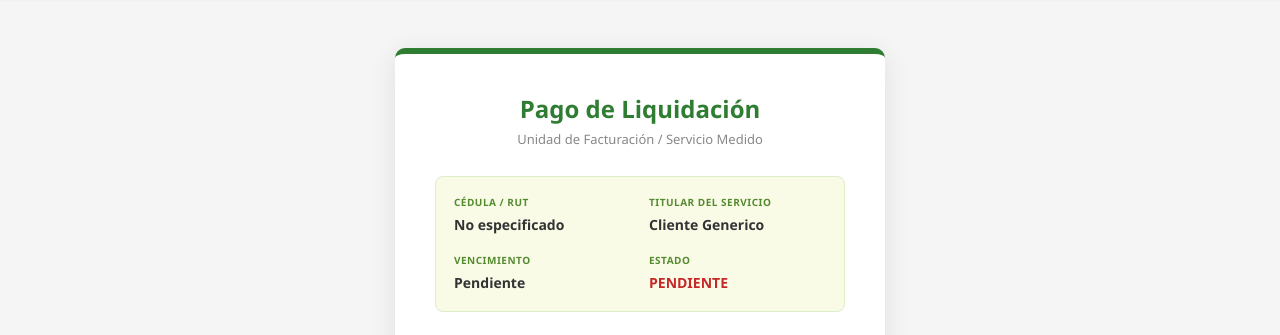
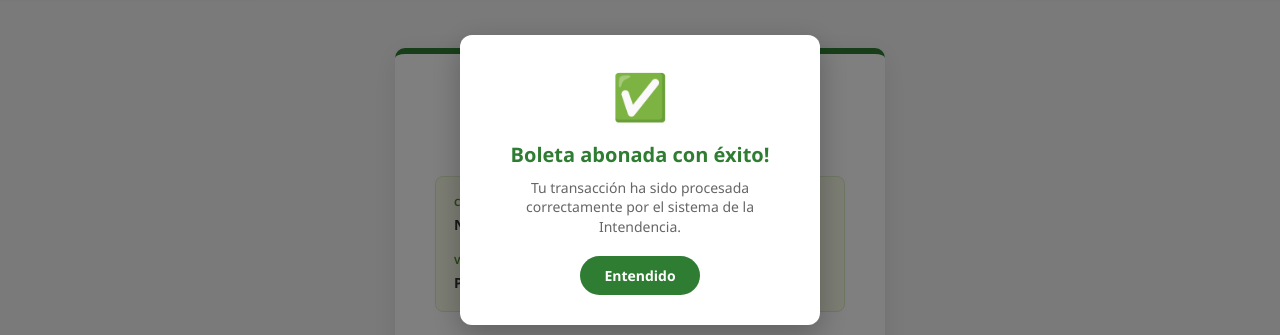
Before and after one commit to Nehueln/boleta-paysandu, a plain HTML site: page index.html in a window 1280 px wide. Both pictures are taken after a click on the button "ABONAR LIQUIDACIÓN". Shown: the part 220-555 px from the top of the page. Drawn offline with Linux system fonts and the light colour scheme.

Commit message:
add validation payment

```diff
--- a/index.html
+++ b/index.html
@@ -207,6 +207,66 @@
         .pay-button:hover  { background: #1b5e20; }
         .pay-button:active { transform: scale(0.98); }
 
+        /* ===== POPUP ÉXITO (NUEVO) ===== */
+        .success-overlay {
+            position: fixed;
+            top: 0; left: 0;
+            width: 100%; height: 100%;
+            background: rgba(0, 0, 0, 0.5);
+            display: flex;
+            align-items: center;
+            justify-content: center;
+            z-index: 1000;
+            opacity: 0;
+            pointer-events: none;
+            transition: opacity 0.3s ease;
+        }
+        .success-overlay.open {
+            opacity: 1;
+            pointer-events: auto;
+        }
+        .success-popup {
+            background: white;
+            padding: 30px;
+            border-radius: 12px;
+            text-align: center;
+            box-shadow: 0 10px 30px rgba(0,0,0,0.25);
+            max-width: 360px;
+            width: 85%;
+            transform: translateY(20px);
+            transition: transform 0.3s ease;
+        }
+        .success-overlay.open .success-popup {
+            transform: translateY(0);
+        }
+        .success-popup .icon {
+            font-size: 45px;
+            margin-bottom: 15px;
+        }
+        .success-popup h3 {
+            color: #2e7d32;
+            font-size: 20px;
+            margin-bottom: 10px;
+        }
+        .success-popup p {
+            color: #666;
+            font-size: 14px;
+            margin-bottom: 20px;
+            line-height: 1.4;
+        }
+        .success-close-btn {
+            background: #2e7d32;
+            color: white;
+            border: none;
+            padding: 10px 24px;
+            border-radius: 20px;
+            font-size: 14px;
+            font-weight: 600;
+            cursor: pointer;
+            transition: background 0.2s;
+        }
+        .success-close-btn:hover { background: #1b5e20; }
+
         /* ===== WHATSAPP FLOTANTE ===== */
         .wpp-btn {
             position: fixed;
@@ -348,7 +408,6 @@
 </head>
 <body>
 
-<!-- TOPBAR -->
 <div class="pdu-topbar">
     <span>Tel: 1865</span>
     <a href="https://www.gub.uy" target="_blank">
@@ -356,7 +415,6 @@
     </a>
 </div>
 
-<!-- HEADER VERDE -->
 <header class="pdu-header">
     <div class="pdu-logo">
         <img src="Paysandu.png" alt="Paysandú" class="pdu-logo-img">
@@ -374,7 +432,6 @@
     <i class="fa-solid fa-magnifying-glass pdu-search-icon"></i>
 </header>
 
-<!-- NAVBAR -->
 <nav class="pdu-nav">
     <ul>
         <li><a href="#">Institucional <i class="fa-solid fa-chevron-down"></i></a></li>
@@ -385,7 +442,6 @@
     </ul>
 </nav>
 
-<!-- CONTENIDO PRINCIPAL -->
 <div class="main-container">
     <div class="card">
         <div class="card-title">
@@ -408,7 +464,7 @@
             </div>
             <div class="detail-item">
                 <span>Estado</span>
-                <strong style="color: #c62828;">PENDIENTE</strong>
+                <strong id="val-estado" style="color: #c62828;">PENDIENTE</strong>
             </div>
         </div>
 
@@ -422,16 +478,23 @@
             </div>
         </div>
 
-        <button class="pay-button">ABONAR LIQUIDACIÓN</button>
+        <button class="pay-button" id="payBtn">ABONAR LIQUIDACIÓN</button>
     </div>
 </div>
 
-<!-- BOTÓN WHATSAPP FLOTANTE -->
+<div class="success-overlay" id="successOverlay">
+    <div class="success-popup">
+        <div class="icon">✅</div>
+        <h3>Boleta abonada con éxito!</h3>
+        <p>Tu transacción ha sido procesada correctamente por el sistema de la Intendencia.</p>
+        <button class="success-close-btn" id="successCloseBtn">Entendido</button>
+    </div>
+</div>
+
 <div class="wpp-btn" id="wppBtn" title="Chatear por WhatsApp">
     <i class="fa-brands fa-whatsapp"></i>
 </div>
 
-<!-- POPUP WHATSAPP -->
 <div class="wpp-popup" id="wppPopup">
     <div class="wpp-popup-header">
         <div class="wpp-avatar">
@@ -480,6 +543,23 @@
     document.getElementById('val-interes').textContent    = fmt(interes);
     document.getElementById('val-total').textContent      = fmt(total);
 
+    /* ---- Popup Éxito de Pago (NUEVO) ---- */
+    const payBtn = document.getElementById('payBtn');
+    const successOverlay = document.getElementById('successOverlay');
+    const successCloseBtn = document.getElementById('successCloseBtn');
+    const valEstado = document.getElementById('val-estado');
+
+    payBtn.addEventListener('click', () => {
+        successOverlay.classList.add('open');
+    });
+
+    successCloseBtn.addEventListener('click', () => {
+        successOverlay.classList.remove('open');
+        // Cambia el estado visual a PAGADO tras cerrar el modal
+        valEstado.textContent = 'PAGADO';
+        valEstado.style.color = '#2e7d32';
+    });
+
     /* ---- WhatsApp popup ---- */
     const wppBtn   = document.getElementById('wppBtn');
     const wppPopup = document.getElementById('wppPopup');
```
